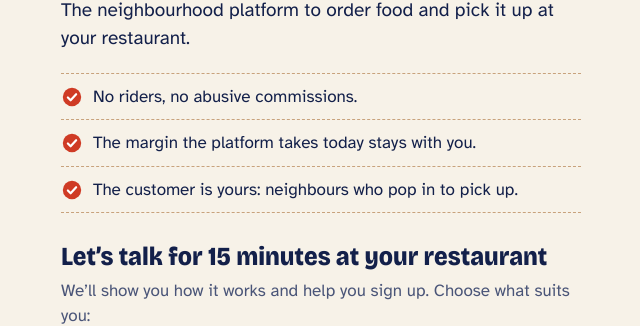
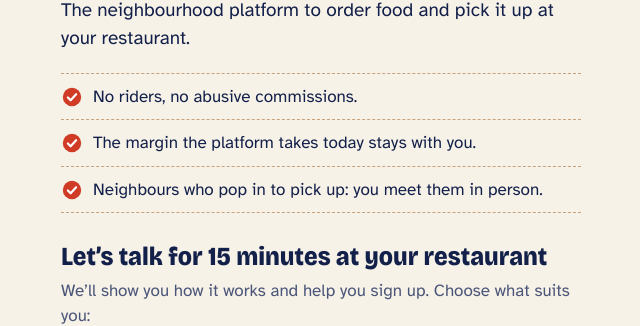
Before and after one commit to alegalnav/passa-restaurants, a plain HTML site: page index.html in a window 1280 px wide. Shown: the part 224-550 px from the top of the page, without its empty margins (319-959 px from the left). Drawn offline with nearby package versions, Linux system fonts and the light colour scheme.

Commit message:
Update index.html

```diff
--- a/index.html
+++ b/index.html
@@ -77,7 +77,7 @@ html{scroll-behavior:smooth}
   <ul class="points">
     <li><svg viewBox="0 0 24 24" aria-hidden="true"><circle cx="12" cy="12" r="10" fill="#CF3B25"/><path d="m7.5 12.5 3 3 6-6.5" fill="none" stroke="#fff" stroke-width="2.4" stroke-linecap="round" stroke-linejoin="round"/></svg><span data-i="p1">Sense riders ni comissions abusives.</span></li>
     <li><svg viewBox="0 0 24 24" aria-hidden="true"><circle cx="12" cy="12" r="10" fill="#CF3B25"/><path d="m7.5 12.5 3 3 6-6.5" fill="none" stroke="#fff" stroke-width="2.4" stroke-linecap="round" stroke-linejoin="round"/></svg><span data-i="p2">El marge que avui es queda la plataforma, es queda amb tu.</span></li>
-    <li><svg viewBox="0 0 24 24" aria-hidden="true"><circle cx="12" cy="12" r="10" fill="#CF3B25"/><path d="m7.5 12.5 3 3 6-6.5" fill="none" stroke="#fff" stroke-width="2.4" stroke-linecap="round" stroke-linejoin="round"/></svg><span data-i="p3">El client és teu: veïns que passen a buscar-ho.</span></li>
+    <li><svg viewBox="0 0 24 24" aria-hidden="true"><circle cx="12" cy="12" r="10" fill="#CF3B25"/><path d="m7.5 12.5 3 3 6-6.5" fill="none" stroke="#fff" stroke-width="2.4" stroke-linecap="round" stroke-linejoin="round"/></svg><span data-i="p3">Veïns que passen a buscar-ho: els coneixes en persona.</span></li>
   </ul>
 </section>
 
@@ -142,7 +142,7 @@ const T = {
     tag: 'Para restaurantes del Poblenou', h1: 'de comisiones.',
     lead: 'La plataforma del barrio para pedir comida y pasar a recogerla a tu local.',
     p1: 'Sin riders ni comisiones abusivas.', p2: 'El margen que hoy se lleva la plataforma, se queda contigo.',
-    p3: 'El cliente es tuyo: vecinos que pasan a buscarlo.',
+    p3: 'Vecinos que pasan a buscarlo: los conoces en persona.',
     h2: 'Hablemos 15 minutos en tu local', sub: 'Te lo enseñamos y te ayudamos a darte de alta. Elige cómo te va mejor:',
     b1: 'Reserva una hora', b2: 'Escríbenos por WhatsApp', b3: 'Prefiero que me llaméis',
     hint: 'Visitas de lunes a domingo, de 9:00 a 21:00. Nos adaptamos a tu restaurante.',
@@ -164,7 +164,7 @@ T.en = {
   tag: 'For Poblenou restaurants', h1: 'de comissions.',
   lead: 'The neighbourhood platform to order food and pick it up at your restaurant.',
   p1: 'No riders, no abusive commissions.', p2: 'The margin the platform takes today stays with you.',
-  p3: 'The customer is yours: neighbours who pop in to pick up.',
+  p3: 'Neighbours who pop in to pick up: you meet them in person.',
   h2: 'Let’s talk for 15 minutes at your restaurant', sub: 'We’ll show you how it works and help you sign up. Choose what suits you:',
   b1: 'Book a time', b2: 'Message us on WhatsApp', b3: 'I’d rather you call me',
   hint: 'Visits Monday to Sunday, 9:00 to 21:00. We adapt to your restaurant.',
```
